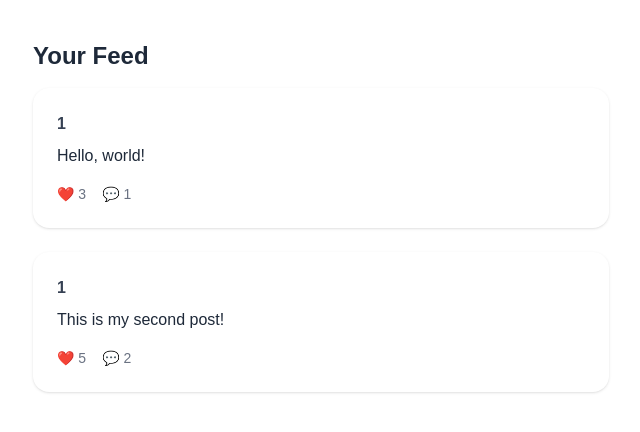
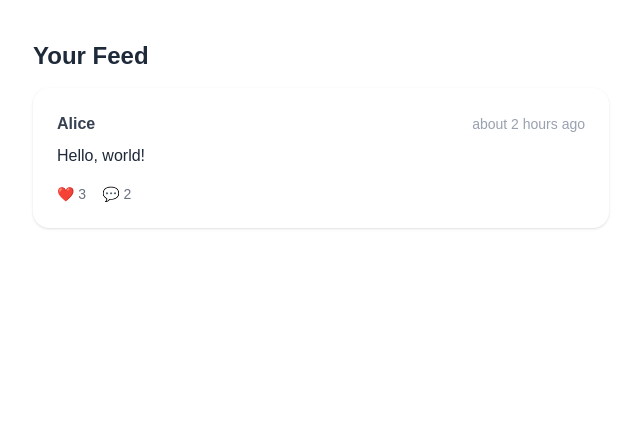
Before and after one commit to Nano1008/odin-bubbly-social-media-app, a Next.js app in the folder client/: page / in a window 1280 px wide. Shown: the top 432 px of the page, without its empty margins (319-959 px from the left). Built offline with nearby package versions, Linux system fonts and the light colour scheme.

Commit message:
Update Post component

```diff
--- a/client/src/app/page.js
+++ b/client/src/app/page.js
@@ -4,17 +4,12 @@ function Home() {
   const posts = [
     {
       id: "1",
-      authorId: "1",
+      author: { name: "Alice", profileImage: "https://example.com/avatar.jpg" },
       content: "Hello, world!",
-      likes: 3,
-      comments: 1,
-    },
-    {
-      id: "2",
-      authorId: "1",
-      content: "This is my second post!",
-      likes: 5,
-      comments: 2,
+      imageUrl: "https://example.com/image.jpg",
+      likes: [{}, {}, {}],
+      comments: [{}, {}],
+      createdAt: "2025-05-28T20:10:00.000Z",
     },
   ];
 
@@ -24,10 +19,12 @@ function Home() {
       {posts.map((post) => (
         <Post
           key={post.id}
-          authorId={post.authorId}
+          author={post.author}
           content={post.content}
+          imageUrl={post.imageUrl}
           likes={post.likes}
           comments={post.comments}
+          createdAt={post.createdAt}
         />
       ))}
     </div>
--- a/client/src/components/Post.js
+++ b/client/src/components/Post.js
@@ -1,13 +1,51 @@
-export default function Post({ authorId, content, likes, comments }) {
+import { formatDistanceToNow } from "date-fns";
+import Image from "next/image";
+
+export default function Post({
+  author,
+  content,
+  imageUrl,
+  likes,
+  comments,
+  createdAt,
+}) {
   return (
     <div className="bg-white p-6 rounded-2xl shadow">
-      <div className="flex items-center mb-2">
-        <span className="font-semibold text-gray-700">{authorId}</span>
+      {/* Header: Author Info + Time */}
+      <div className="flex items-center justify-between mb-2">
+        <div className="flex items-center">
+          {/* <Image
+            width={40}
+            height={40}
+            src={author.profileImage || "https://via.placeholder.com/40"}
+            alt={author.name}
+            className="w-10 h-10 rounded-full mr-3"
+          /> */}
+          <span className="font-semibold text-gray-700">{author.name}</span>
+        </div>
+        <span className="text-sm text-gray-400">
+          {formatDistanceToNow(new Date(createdAt), { addSuffix: true })}
+        </span>
       </div>
-      <p className="text-gray-800 mb-4">{content}</p>
+
+      {/* Content */}
+      <p className="text-gray-800 mb-4 whitespace-pre-wrap">{content}</p>
+
+      {/* Optional Image */}
+      {/* {imageUrl && (
+        <Image
+          width={600}
+          height={400}
+          src={imageUrl}
+          alt="Post visual"
+          className="rounded-xl mb-4 max-h-96 w-full object-cover"
+        />
+      )} */}
+
+      {/* Footer: Likes and Comments */}
       <div className="text-sm text-gray-500 flex gap-4">
-        <span>❤️ {likes}</span>
-        <span>💬 {comments}</span>
+        <span>❤️ {likes.length}</span>
+        <span>💬 {comments.length}</span>
       </div>
     </div>
   );
```
